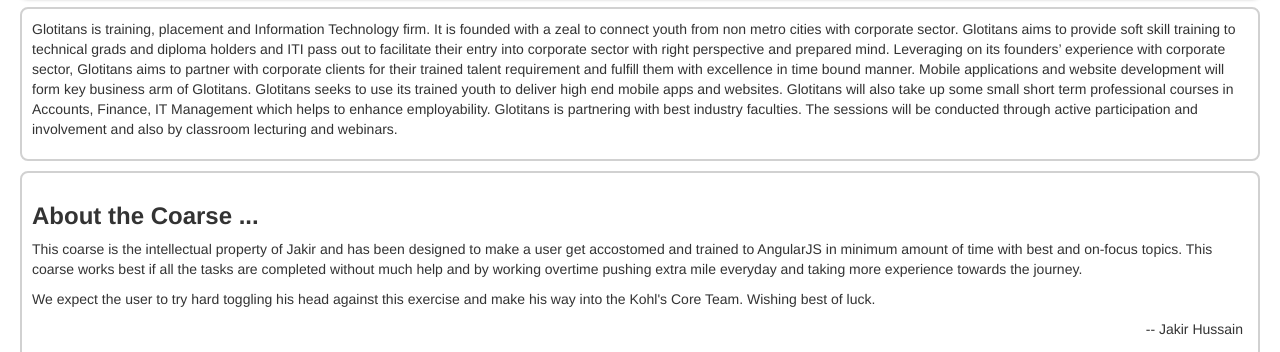
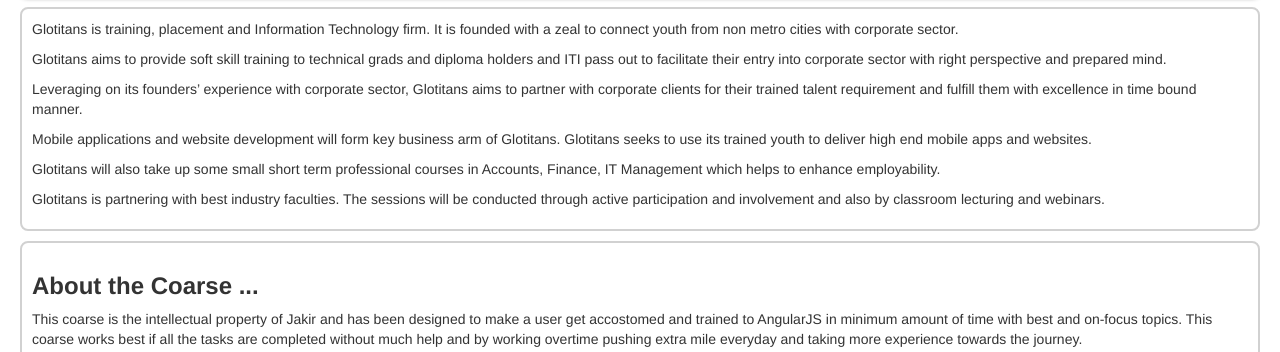
Before and after one commit to jakhussain/jakhussain.github.io, a plain HTML site: page index.html in a window 1280 px wide. Shown: the part 93-445 px from the top of the page. Drawn offline with nearby package versions, Linux system fonts and the light colour scheme; some packages are replaced by stand-ins of ours.

Commit message:
Corrected summry

```diff
--- a/index.html
+++ b/index.html
@@ -38,12 +38,12 @@
 </section>
 	<section class="section2">
 
-	<p>Glotitans is training, placement and Information Technology firm. It is founded with a zeal to connect youth from non metro cities with corporate sector.
-Glotitans aims to provide soft skill training to technical grads and diploma holders and ITI pass out to facilitate their entry into corporate sector with right perspective and prepared mind.
-Leveraging on its founders’ experience with corporate sector, Glotitans aims to partner with corporate clients for their trained talent requirement and fulfill them with excellence in time bound manner.
-Mobile applications and website development will form key business arm of Glotitans. Glotitans seeks to use its trained youth to deliver high end mobile apps and websites.
-Glotitans will also take up some small short term professional courses in Accounts, Finance, IT Management which helps to enhance employability.
-Glotitans is partnering with best industry faculties. The sessions will be conducted through active participation and involvement and also by classroom lecturing and webinars.
+	<p>Glotitans is training, placement and Information Technology firm. It is founded with a zeal to connect youth from non metro cities with corporate sector. </p>
+<p>Glotitans aims to provide soft skill training to technical grads and diploma holders and ITI pass out to facilitate their entry into corporate sector with right perspective and prepared mind.</p>
+<p>Leveraging on its founders’ experience with corporate sector, Glotitans aims to partner with corporate clients for their trained talent requirement and fulfill them with excellence in time bound manner.</p>
+<p>Mobile applications and website development will form key business arm of Glotitans. Glotitans seeks to use its trained youth to deliver high end mobile apps and websites.</p>
+<p>Glotitans will also take up some small short term professional courses in Accounts, Finance, IT Management which helps to enhance employability.</p>
+<p>Glotitans is partnering with best industry faculties. The sessions will be conducted through active participation and involvement and also by classroom lecturing and webinars.
 </p>
 
 </section>
```
